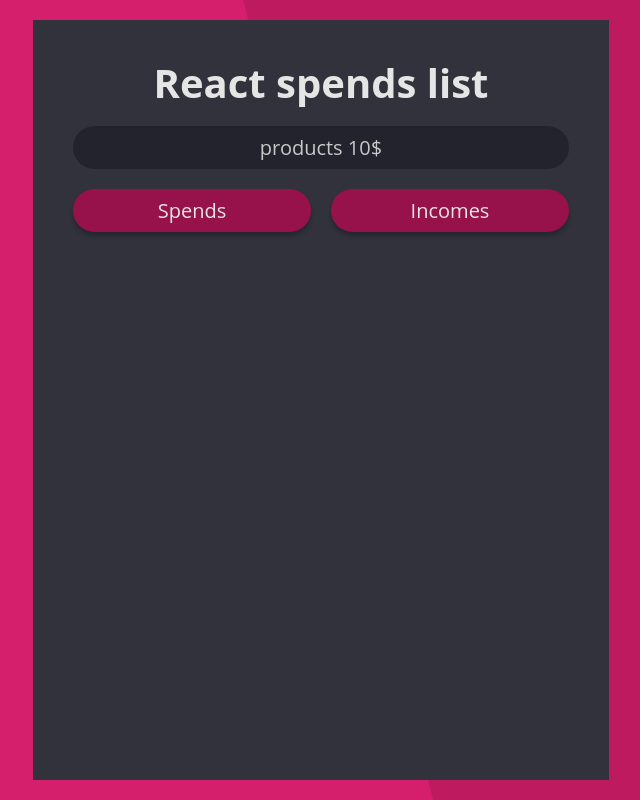
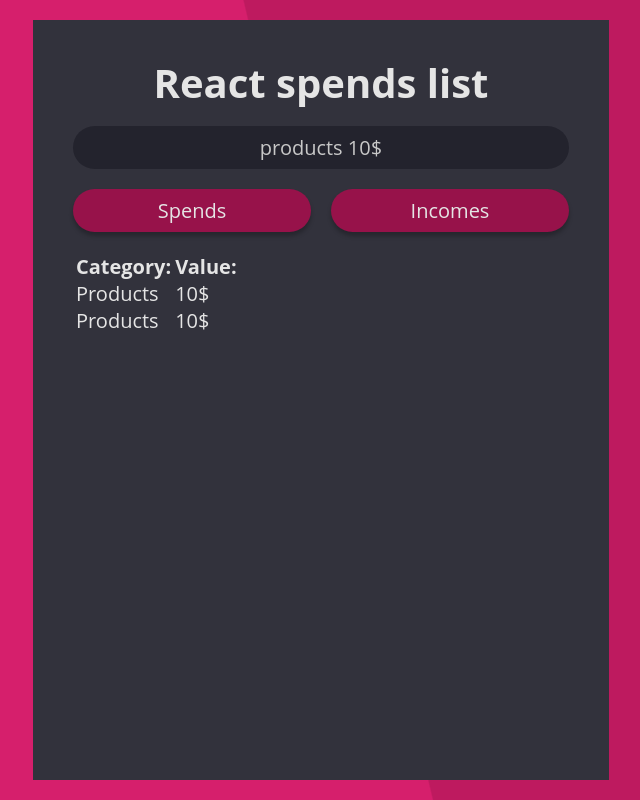
Before and after one commit to fav757/react_spends_list, a React (Create React App) app: page / in a window 1280 px wide. Shown: the whole page, without its empty margins (319-959 px from the left). Built offline with nearby package versions, Linux system fonts and the light colour scheme.

Commit message:
create data table component

```diff
--- a/src/App.js
+++ b/src/App.js
@@ -1,6 +1,7 @@
 import React from 'react';
 import InputPanel from './components/InputPanel/InputPanel';
 import styled from 'styled-components';
+import DataTable from './components/DataTable/DataTable';
 
 const StyledApp = styled.div`
   >h1 {
@@ -17,6 +18,7 @@ function App() {
     <StyledApp>
       <h1>React spends list</h1>
       <InputPanel />
+      <DataTable />
     </StyledApp>
   );
 }
--- /dev/null
+++ b/src/components/DataTable/DataTable.js
@@ -0,0 +1,27 @@
+import React from 'react';
+import styled from 'styled-components';
+
+function DataTable() {
+  return (
+    <table>
+      <thead>
+        <tr>
+          <th>Category:</th>
+          <th>Value:</th>
+        </tr>
+      </thead>
+      <tbody>
+        <tr>
+          <td>Products</td>
+          <td>10$</td>
+        </tr>
+        <tr>
+          <td>Products</td>
+          <td>10$</td>
+        </tr>
+      </tbody>
+    </table>
+  );
+}
+
+export default DataTable;
```
